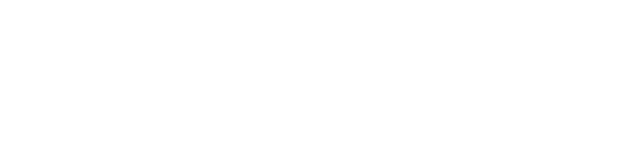
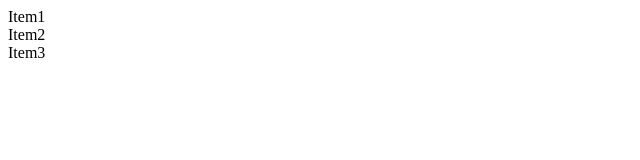
Before and after one commit to saphaltaneupane/mern_stack, a plain HTML site: page html-css/display.html in a window 1280 px wide. Shown: the whole page, without its empty margins (0-640 px from the left). Drawn offline with Linux system fonts and the light colour scheme.

Commit message:
first commit

```diff
--- a/html-css/display.html
+++ b/html-css/display.html
@@ -6,6 +6,9 @@
     <title>Document</title>
 </head>
 <body>
+    <div>Item1</div>
+    <div>Item2</div>
+    <div>Item3</div>
 
 </body>
 </html>
```
Also changed, not shown: html-css/CSS/display.css (added).
